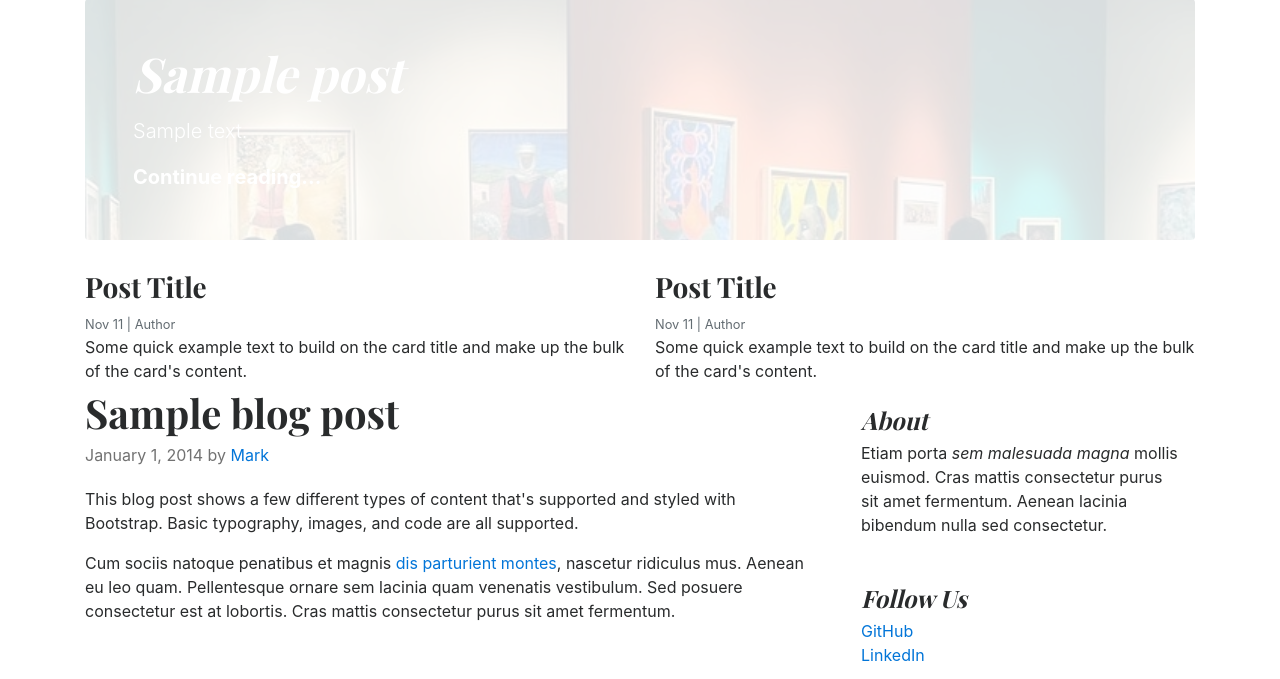
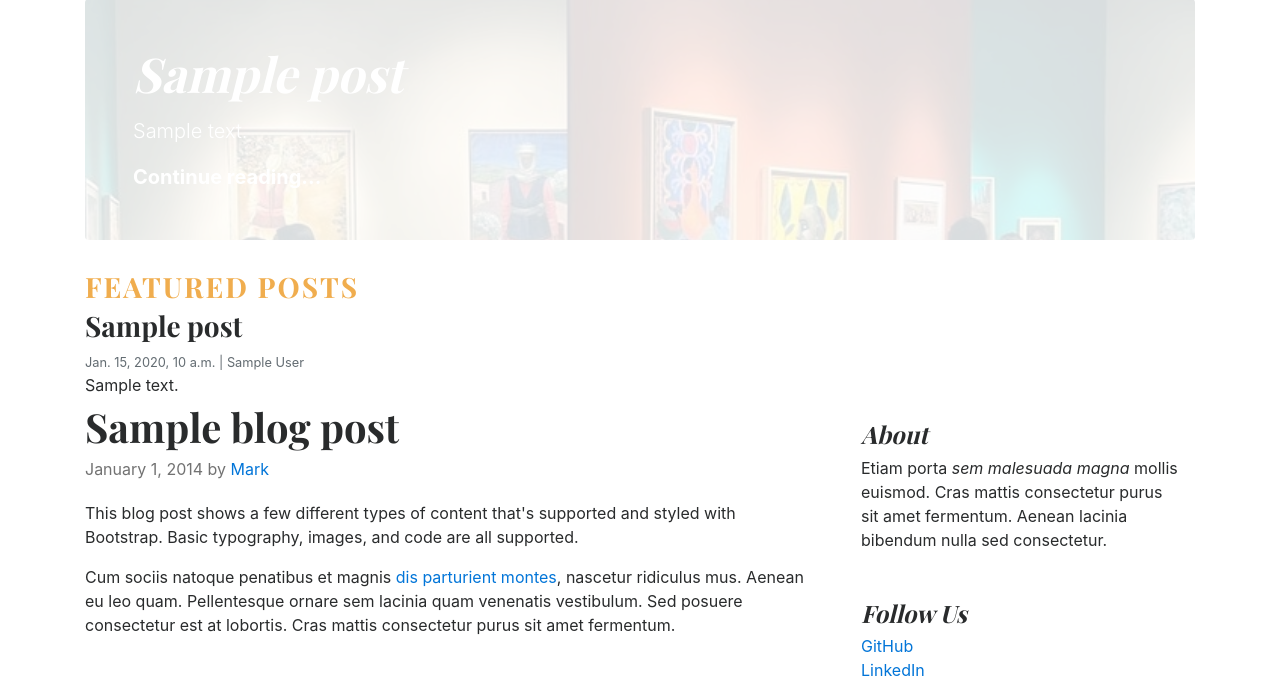
Before and after one commit to KritikaNp/Blogging-System, a Django app: template blog_main/templates/home.html in a window 1280 px wide. Shown: the part 148-827 px from the top of the page. Run offline with Django 5.2, Linux system fonts and the light colour scheme; tables that the repository leaves empty hold one stand-in row (values such as "Sample post"); the template is opened without the code that fills it: values that come from a table or form of the project are taken from there, most other values are stand-ins (such as "Sample title", 1, 10 or a date in 2020).

Commit message:
Featured posts 2

```diff
--- a/blog_main/templates/home.html
+++ b/blog_main/templates/home.html
@@ -46,25 +46,20 @@
   {% endif %}
 {% endfor %}
 
+<!-- Featured Posts -->
+ <h3 class="text-uppercase text-warning" style="letter-spacing: 2px;">Featured Posts </h3>
   <div class="row mb-2">
+    {% for post in featured_posts %}
     <div class="col-md-6">
       <div class="card border-0" >
         <div class="card-body">
-          <h3>Post Title</h3>
-          <small class="mb-1 text-muted">Nov 11 | Author</small>
-          <p class="card-text">Some quick example text to build on the card title and make up the bulk of the card's content.</p>
+          <h3>{{ post.title }}</h3>
+          <small class="mb-1 text-muted">{{ post.created_at }} | {{ post.author }}</small>
+          <p class="card-text">{{ post.short_description }}</p>
         </div>
       </div>
     </div>
-    <div class="col-md-6">
-      <div class="card border-0" >
-        <div class="card-body">
-          <h3>Post Title</h3>
-          <small class="mb-1 text-muted">Nov 11 | Author</small>
-          <p class="card-text">Some quick example text to build on the card title and make up the bulk of the card's content.</p>
-        </div>
-      </div>
-    </div>
+    {% endfor %}
   </div>
 
   <main role="main" class="container p-0">
```
